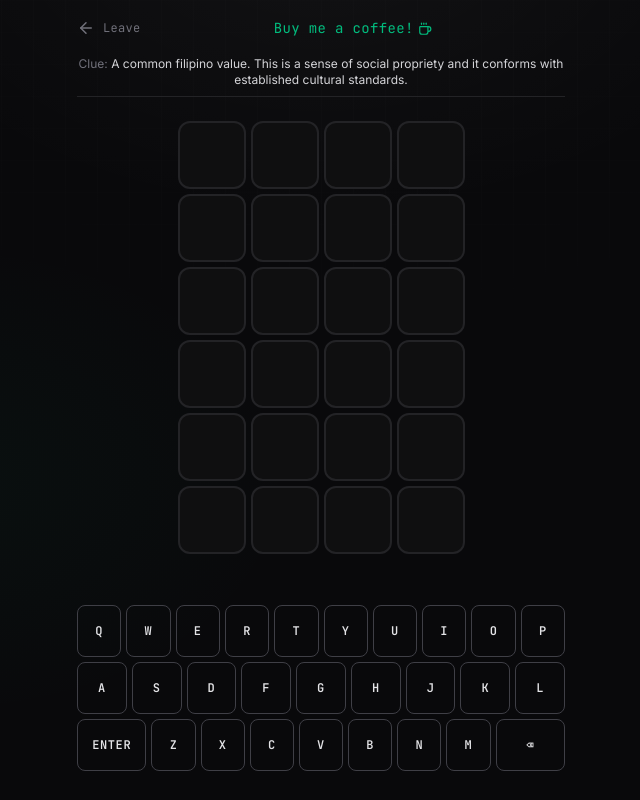
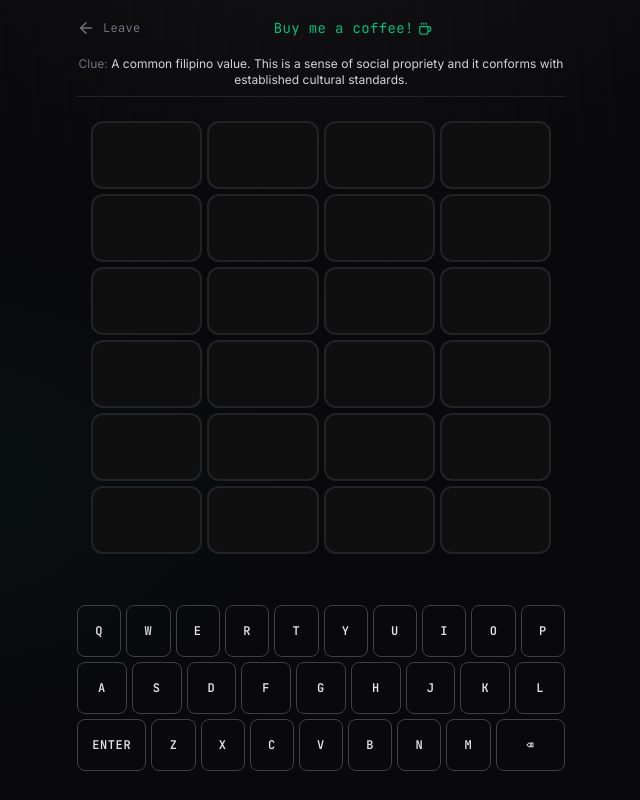
Before and after one commit to jshmlnd/my-portfolio, a React (Vite) app: page /game in a window 1280 px wide. Shown: the whole page, without its empty margins (319-959 px from the left). Built offline with nearby package versions, Linux system fonts and the light colour scheme.

Commit message:
refactor: update layout structure in Game component and clean up wordbank comments

```diff
--- a/src/pages/game/Game.jsx
+++ b/src/pages/game/Game.jsx
@@ -529,7 +529,15 @@ const Game = () => {
                   const evalRow = evaluations[rowIdx];
 
                   return (
-                    <div key={rowIdx} className={`flex gap-[5px] ${isShaking ? 'animate-[shake_0.5s_ease-in-out]' : ''}`}>
+                    <div
+                      key={rowIdx}
+                      className={`grid ${isShaking ? 'animate-[shake_0.5s_ease-in-out]' : ''}`}
+                      style={{
+                        width: '100%',
+                        gridTemplateColumns: `repeat(${wordLetters.length}, minmax(0, 1fr))`,
+                        columnGap: tileGap,
+                      }}
+                    >
                       {wordLetters.map((_, colIdx) => {
                         const letter = guess[colIdx] || '';
                         const isFlippingRow = isFlipping;
@@ -545,8 +553,8 @@ const Game = () => {
                         return (
                           <div
                             key={colIdx}
-                            style={{ width: tileSize, height: tileSize, fontSize: tileFontSize }}
-                            className={`flex shrink-0 items-center justify-center rounded-xl border-2 font-mono font-bold uppercase transition-colors duration-200 ${colorClass} ${
+                            style={{ height: tileSize, fontSize: tileFontSize }}
+                            className={`flex min-w-0 items-center justify-center rounded-xl border-2 font-mono font-bold uppercase transition-colors duration-200 ${colorClass} ${
                               wordBreaks.has(colIdx) ? 'mr-2' : ''
                             } ${
                               isCurrentlyRevealing ? 'animate-[flipTile_0.3s_ease-in-out]' : ''
--- a/src/pages/game/wordbank.js
+++ b/src/pages/game/wordbank.js
@@ -11,8 +11,6 @@
  * https://dictionary-api.joshuaklein-malonda.workers.dev/exists/:word
  */
 
-// ─── Target Words (answers) ────────────────────────────────────────
-// These are the words that can be chosen as the daily puzzle solution.
 export const TARGET_WORDS = [
   'ethics',
   'human-acts',
```
